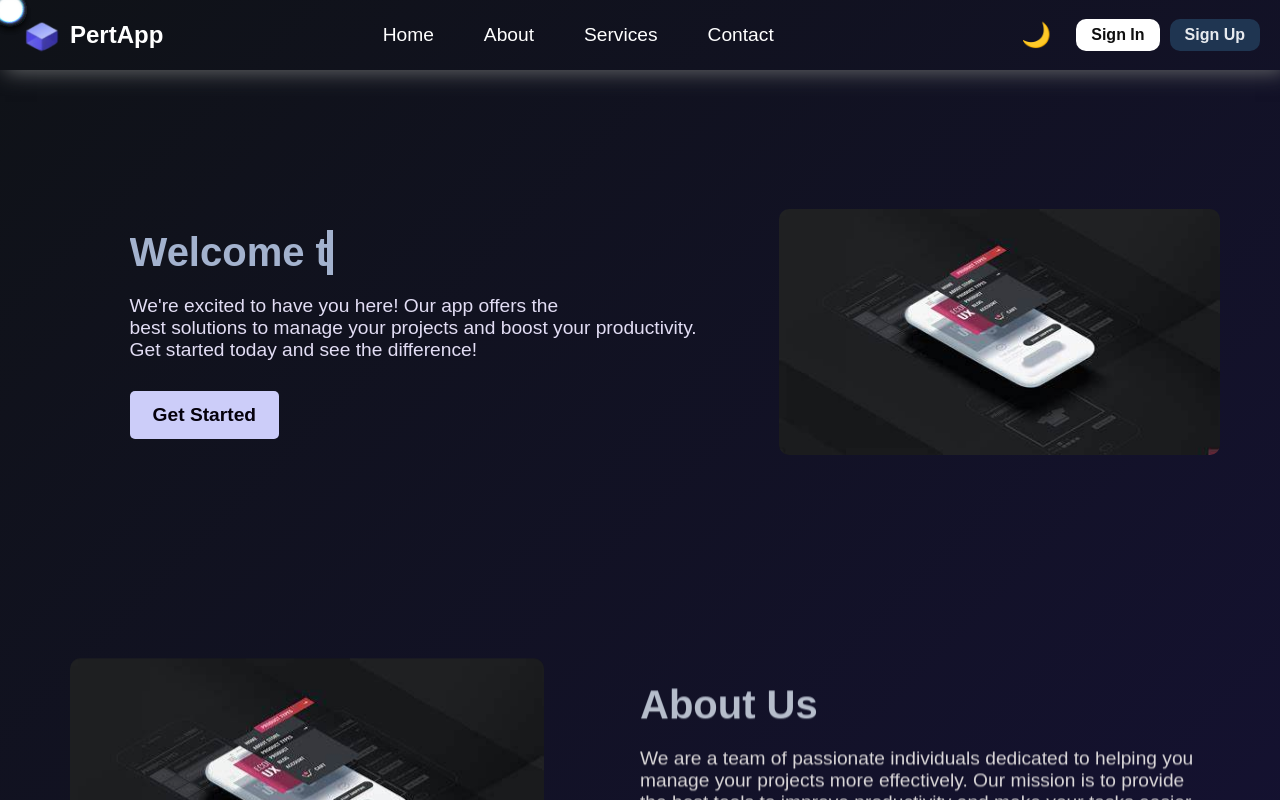
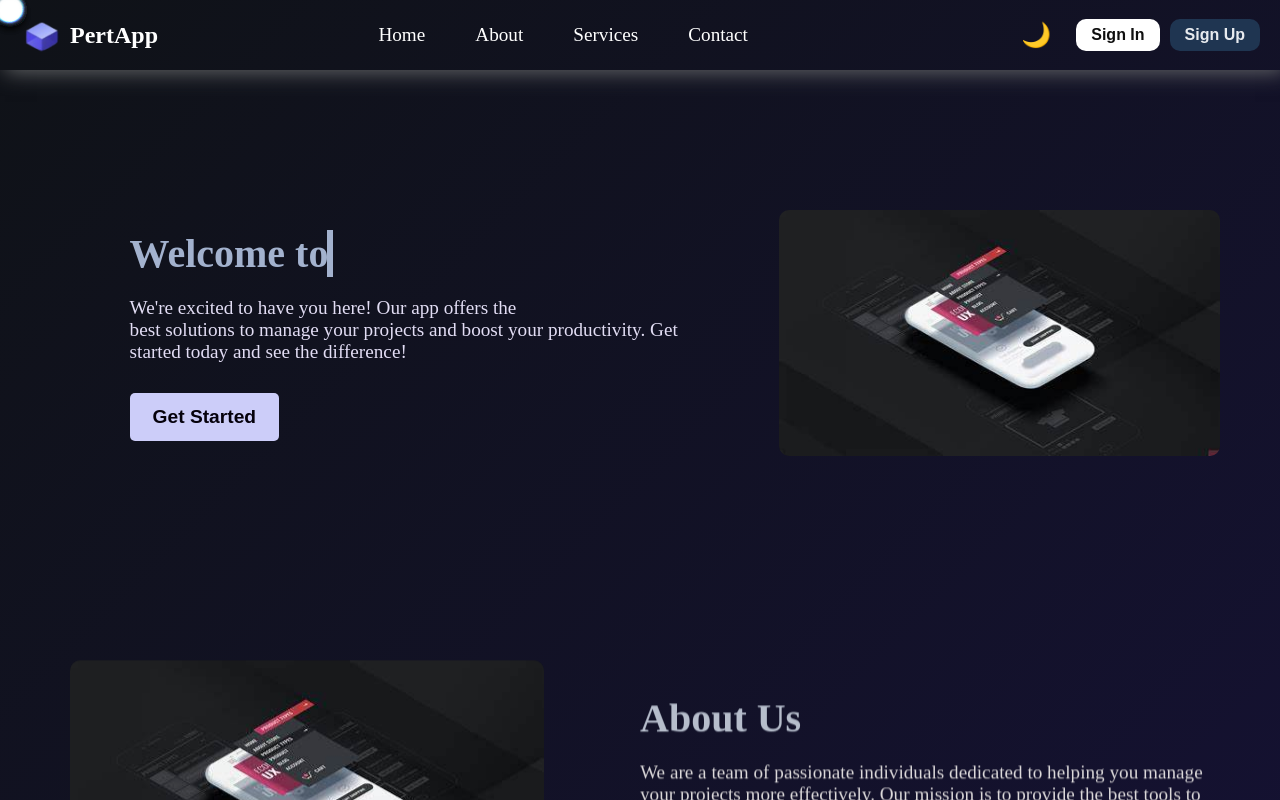
Before and after one commit to IronJcr-nvf/PertAppFrontend, a React (Create React App) app in the folder app/: page / in a window 1280 px wide. Built offline with nearby package versions, Linux system fonts and the light colour scheme.

Commit message:
nrigel css rah samat rahj

```diff
--- a/app/src/assets/styles/Footer.css
+++ b/app/src/assets/styles/Footer.css
@@ -1,19 +1,6 @@
-/* Reset for container layout */
-* {
-    margin: 0;
-    padding: 0;
-    box-sizing: border-box;
-}
-
-/* Ensures the page layout includes the footer at the bottom */
-html, body {
-    height: 100%;
-    margin: 0;
-    font-family: 'Arial', sans-serif;
-}
 
 .container {
-    width: 90%;
+    width: 100%;
     max-width: 1200px;
     margin: 0 auto;
 }
@@ -26,6 +13,9 @@ html, body {
     text-align: center;
     position: relative;
     border-top-right-radius: 63%;
+    box-shadow: 0 0 20px rgba(0, 0, 0, 0.1);
+    z-index: 100;
+    overflow: hidden;
 }
 
 .footerBody .row {
--- a/app/src/assets/styles/Home.css
+++ b/app/src/assets/styles/Home.css
@@ -1,5 +1,5 @@
 .home-container {
-  min-height:400vh;
+  min-height:380vh;
   background: linear-gradient(135deg, #0F1217FF, #1a114c);
   color: white;
   padding:0px;
```
